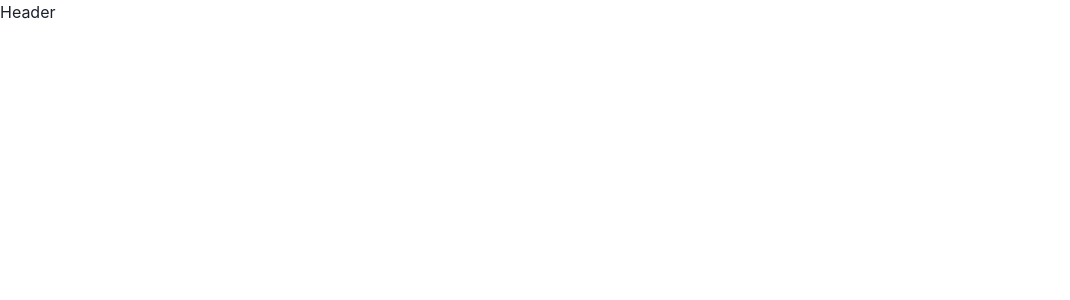
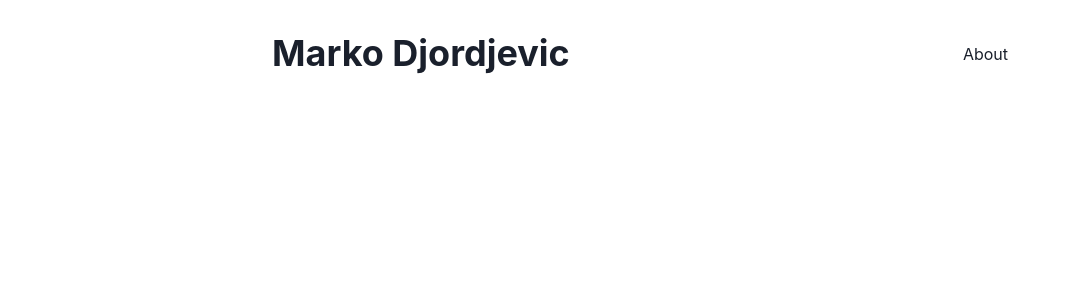
Before and after one commit to makezi/markodjordjevic.dev, a Next.js app: page / in a window 1280 px wide. Shown: the top 300 px of the page, without its empty margins (0-1070 px from the left). Built offline with nearby package versions, Linux system fonts and the light colour scheme.

Commit message:
Add Header component

```diff
--- a/components/header/header.js
+++ b/components/header/header.js
@@ -1,7 +1,28 @@
-import { Box } from '@chakra-ui/react';
+import { Box, Container, Heading, Link, Flex, Spacer } from '@chakra-ui/react';
+import NextLink from 'next/link';
+
+function Navigation() {
+  return (
+    <NextLink href="/about">
+      <Link href="/about">About</Link>
+    </NextLink>
+  );
+}
 
 function Header() {
-  return <Box as="header">Header</Box>;
+  return (
+    <Box as="header" py={8}>
+      <Container maxW="3xl">
+        <Flex alignItems="center">
+          <Heading size="xl" as="h1">
+            Marko Djordjevic
+          </Heading>
+          <Spacer />
+          <Navigation />
+        </Flex>
+      </Container>
+    </Box>
+  );
 }
 
 export { Header };
```
Also changed, not shown: pages/about.js (added, +7 -0 lines).
